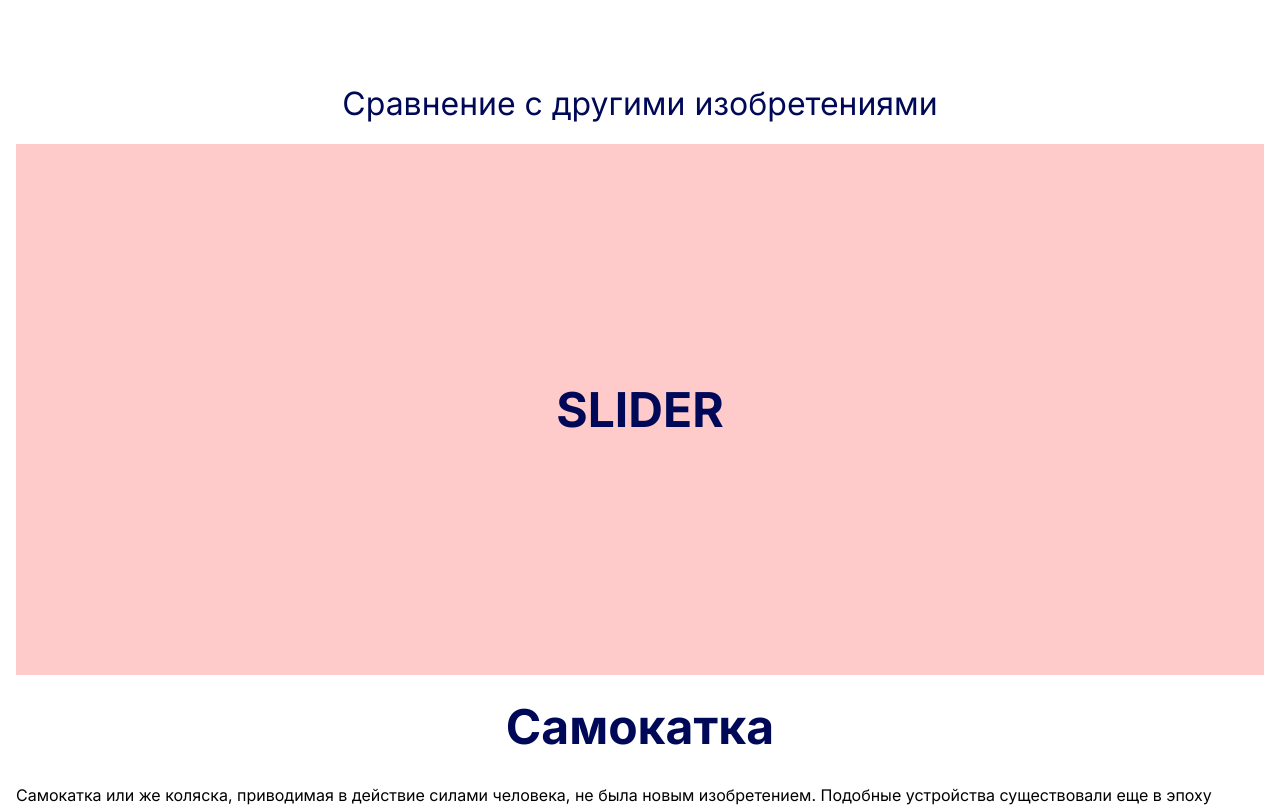
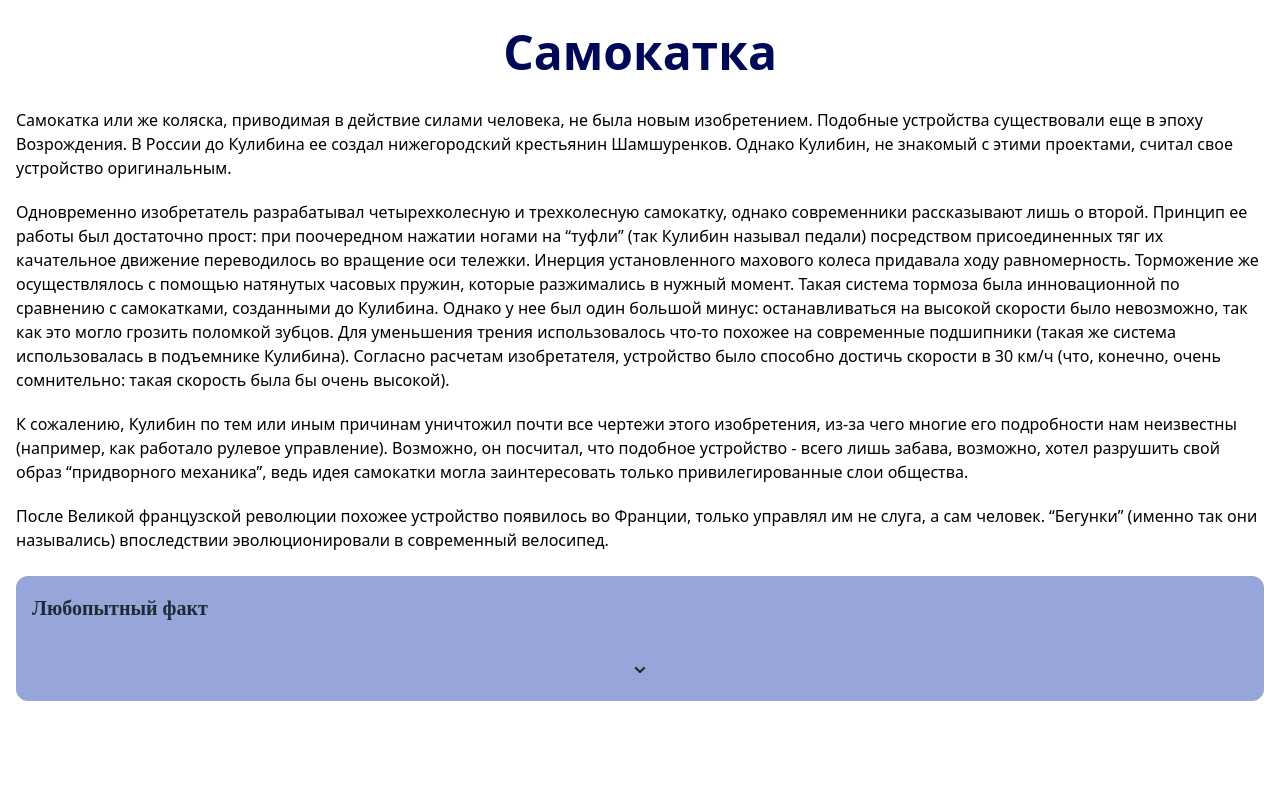
Before and after one commit to itmo-kulibin/kulibin-first, a SvelteKit app: page /article/samokatka in a window 1280 px wide. Shown: the top 807 px of the page. Built offline with nearby package versions, Linux system fonts and the light colour scheme.

Commit message:
some changes

```diff
--- a/src/routes/article/samokatka/+page.svelte
+++ b/src/routes/article/samokatka/+page.svelte
@@ -3,23 +3,8 @@
     import EmbeddedBlockText from '$lib/components/EmbeddedBlockText.svelte';
 </script>
 
-<link href="https://fonts.googleapis.com/css2?family=Inter:wght@400;700&display=swap" rel="stylesheet">
-
 
 <div class="content-container">
-    <div class="compare-text-container">
-        <div class="compare-text">
-            Сравнение с другими изобретениями
-        </div>
-    </div>
-
-
-    <div class="slider-container">
-        <div class="slider">
-            SLIDER
-        </div>
-    </div>
-
     <div class="heading-container">
         <div class="heading">
             Самокатка
@@ -37,9 +22,6 @@
                 Одновременно изобретатель разрабатывал четырехколесную и трехколесную самокатку, однако современники рассказывают лишь о второй. Принцип ее работы был достаточно прост: при поочередном нажатии ногами на “туфли” (так Кулибин называл педали) посредством присоединенных тяг их качательное движение переводилось во вращение оси тележки. Инерция установленного махового колеса придавала ходу равномерность. Торможение же осуществлялось с помощью натянутых часовых пружин, которые разжимались в нужный момент. Такая система тормоза была инновационной по сравнению с самокатками, созданными до Кулибина. Однако у нее был один большой минус: останавливаться на высокой скорости было невозможно, так как это могло грозить поломкой зубцов. Для уменьшения трения использовалось что-то похожее на современные подшипники (такая же система использовалась в подъемнике Кулибина). Согласно расчетам изобретателя, устройство было способно достичь скорости в 30 км/ч (что, конечно, очень сомнительно: такая скорость была бы очень высокой).
             </p>
         </li>
-        <!-- <li class="text">
-            <p></p>
-        </li> -->
         <li class="text">
             <p>
                 К сожалению, Кулибин по тем или иным причинам уничтожил почти все чертежи этого изобретения, из-за чего многие его подробности нам неизвестны (например, как работало рулевое управление). Возможно, он посчитал, что подобное устройство - всего лишь забава, возможно, хотел разрушить свой образ “придворного механика”, ведь идея самокатки могла заинтересовать только привилегированные слои общества.
@@ -64,61 +46,8 @@
 <style>
     :root {
         --primary-color: #000957;
-        --heading-color: #000000;
-        --secondary-color: #344CB7;
-        --nav-color: #FFF2F2;
-        --secondary-hover-color: #FFAE00;
         --nav-font-size-for-pc: 32px;
         --nav-font-size-for-phone: 29px;
-        --font-heading-size-for-small-devices: 32px;
-        --font-heading-size: 48px;
-        --nav-element-height: 62px;
-        --test-bg-color-1: rgba(255, 150, 150, 0.5);
-        --test-bg-color-2: rgba(150, 150, 255, 0.5);
-        --test-font-size: 100px;
-    }
-
-    .content-container {
-        position: absolute;
-        top: 80px;
-    }
-
-    .slider-container {
-        height: 531px;
-        margin-left: 16px;
-        margin-right: 16px;
-        margin-top: 16px;
-        text-align: center;
-        display: flex;
-        align-items: center;
-        justify-content: center;
-        background-color: var(--test-bg-color-1);
-    }
-
-    .slider {
-        font-size: 48px;
-        font-weight: 700;
-        font-family: Inter;
-        color: var(--primary-color);
-    }
-
-    .compare-text-container {
-        min-width: 0;
-        width: calc(100% - 32px);
-        /* background-color: var(--test-bg-color-1); */
-        margin-left: 16px;
-        margin-right: 16px;
-        display: flex;
-        justify-content: center;
-        text-align: center;
-        align-items: center;
-    }
-
-    .compare-text {
-        font-family: Inter;
-        font-weight: 400;
-        color: var(--primary-color);
-        font-size: 32px;
     }
 
     .text {
@@ -128,7 +57,6 @@
     }
 
     .text p {
-        font-family: Inter;
         font-weight: 400;
         font-size: 16px;
     }
@@ -141,7 +69,6 @@
     }
     .heading {
         margin-top: 16px;
-        font-family: Inter;
         font-weight: bold;
         font-size: 48px;
         color: var(--primary-color);
@@ -154,7 +81,6 @@
 
     .heading-container {
         width: 100%;
-        /* background-color: var(--test-bg-color-1); */
         display: flex;
         align-items: center;
         justify-content: center;
@@ -170,10 +96,4 @@
         }
     }
 
-    @media screen and (max-width: 380px) {
-        .compare-text {
-            font-size: 26px;
-        }
-    }
-
 </style>
```
